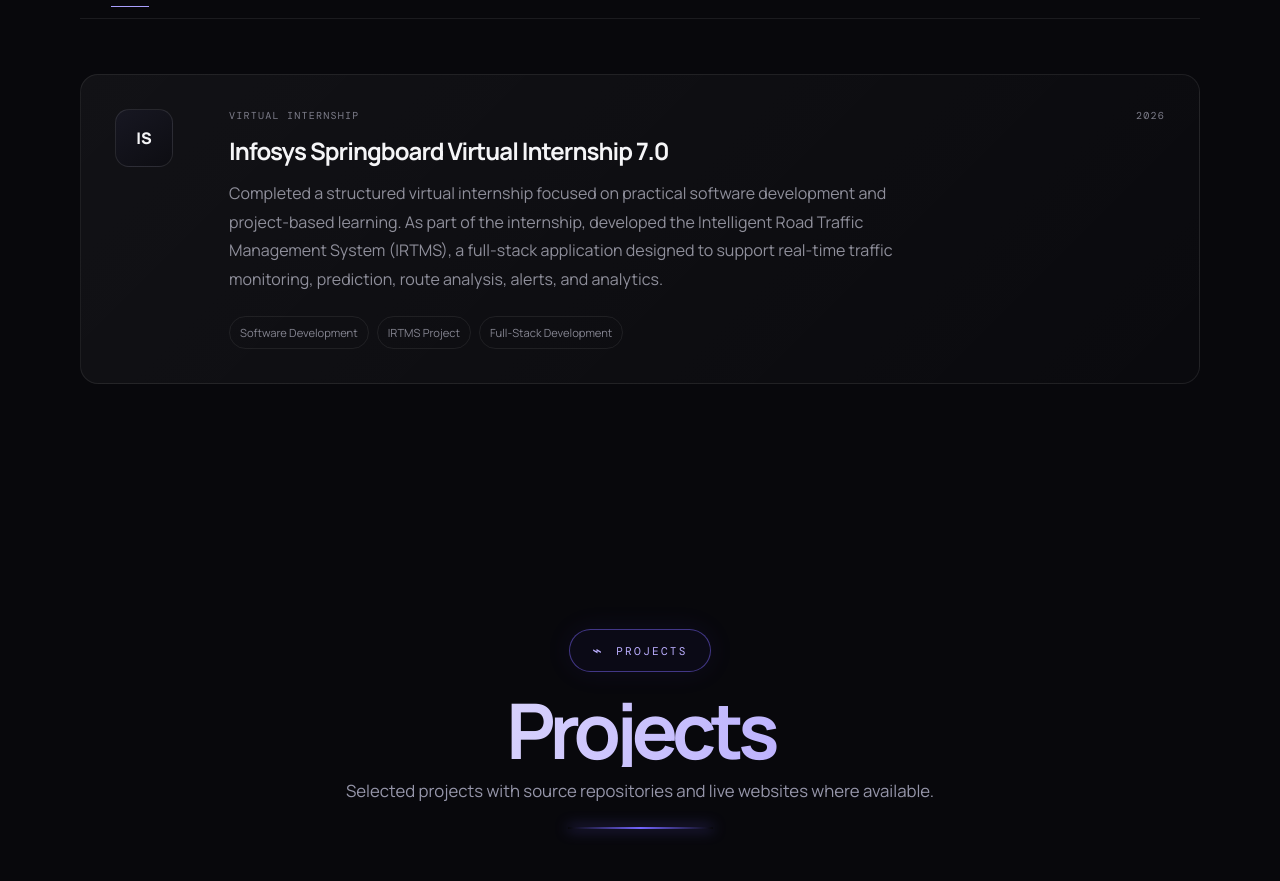
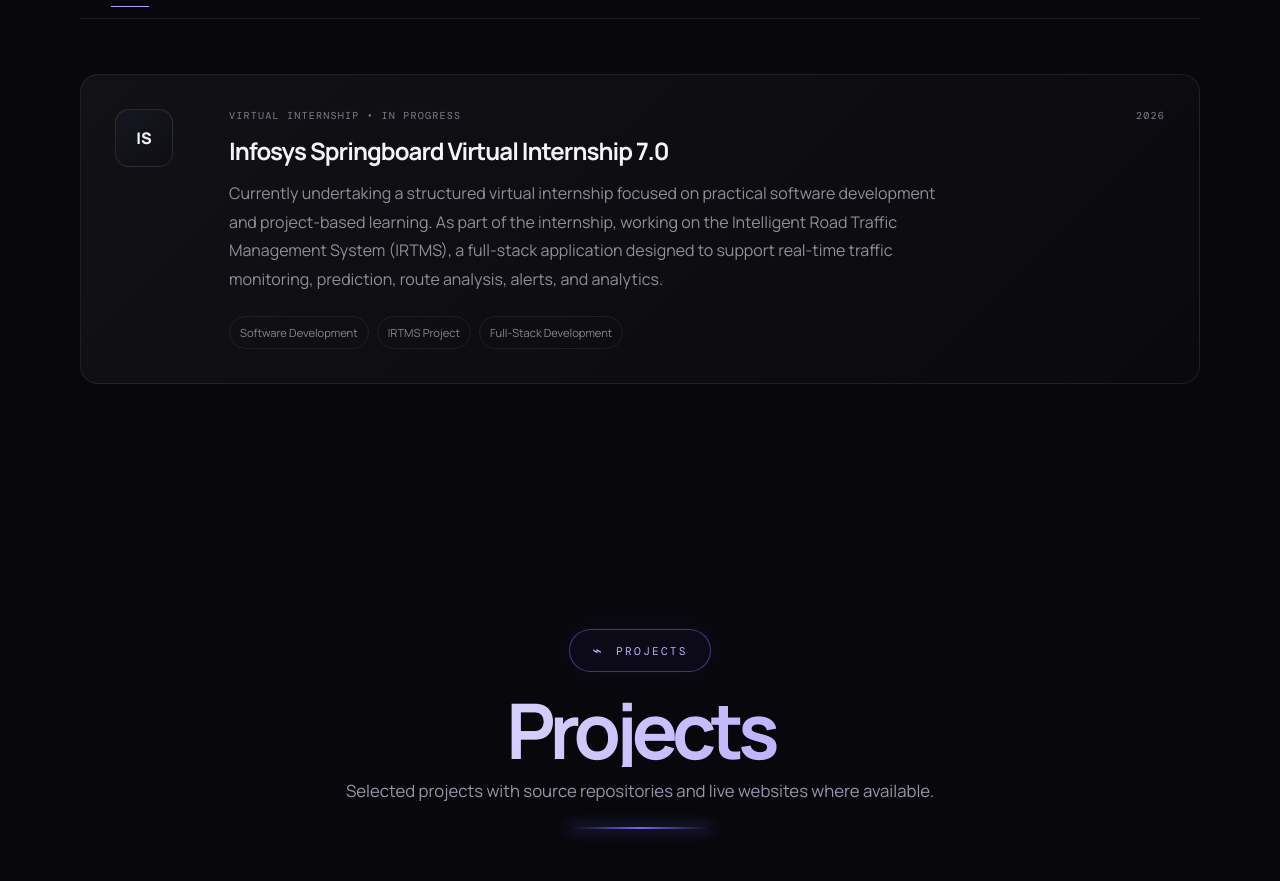
Before and after one commit to bru-reddy/bru-reddy.github.io, a React (Vite) app: page / in a window 1280 px wide. Shown: the part 1958-2839 px from the top of the page. Built offline with nearby package versions, Linux system fonts and the light colour scheme; a web font is replaced by a local one.

Commit message:
Mark Infosys internship as in progress

```diff
--- a/src/components/Experience.jsx
+++ b/src/components/Experience.jsx
@@ -5,9 +5,9 @@
       <article className="experience-card">
         <div className="experience-mark">IS</div>
         <div className="experience-body">
-          <div className="experience-meta"><span>VIRTUAL INTERNSHIP</span><span>2026</span></div>
+          <div className="experience-meta"><span>VIRTUAL INTERNSHIP • IN PROGRESS</span><span>2026</span></div>
           <h3>Infosys Springboard Virtual Internship 7.0</h3>
-          <p>Completed a structured virtual internship focused on practical software development and project-based learning. As part of the internship, developed the Intelligent Road Traffic Management System (IRTMS), a full-stack application designed to support real-time traffic monitoring, prediction, route analysis, alerts, and analytics.</p>
+          <p>Currently undertaking a structured virtual internship focused on practical software development and project-based learning. As part of the internship, working on the Intelligent Road Traffic Management System (IRTMS), a full-stack application designed to support real-time traffic monitoring, prediction, route analysis, alerts, and analytics.</p>
           <div className="experience-tags"><span>Software Development</span><span>IRTMS Project</span><span>Full-Stack Development</span></div>
         </div>
       </article>
```
